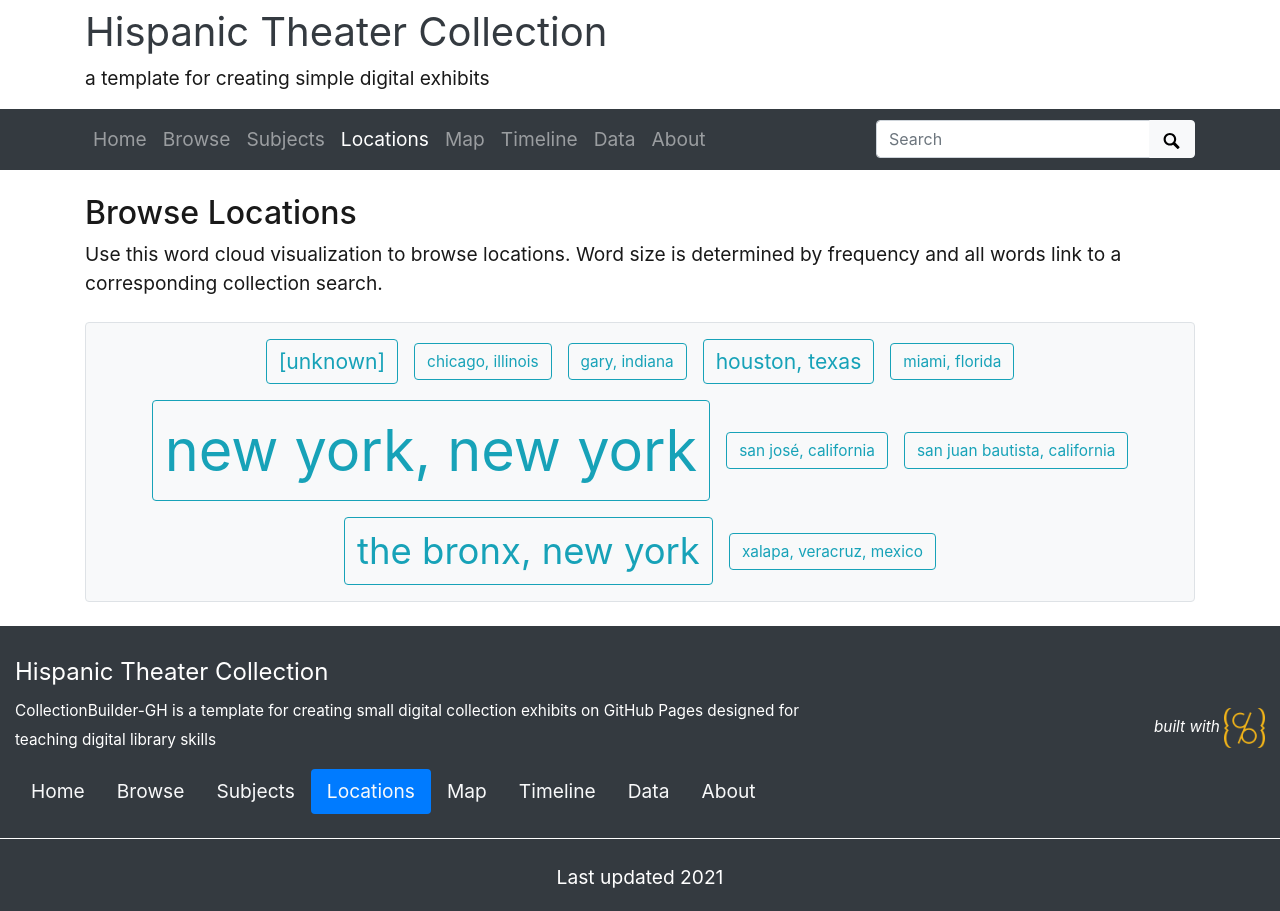
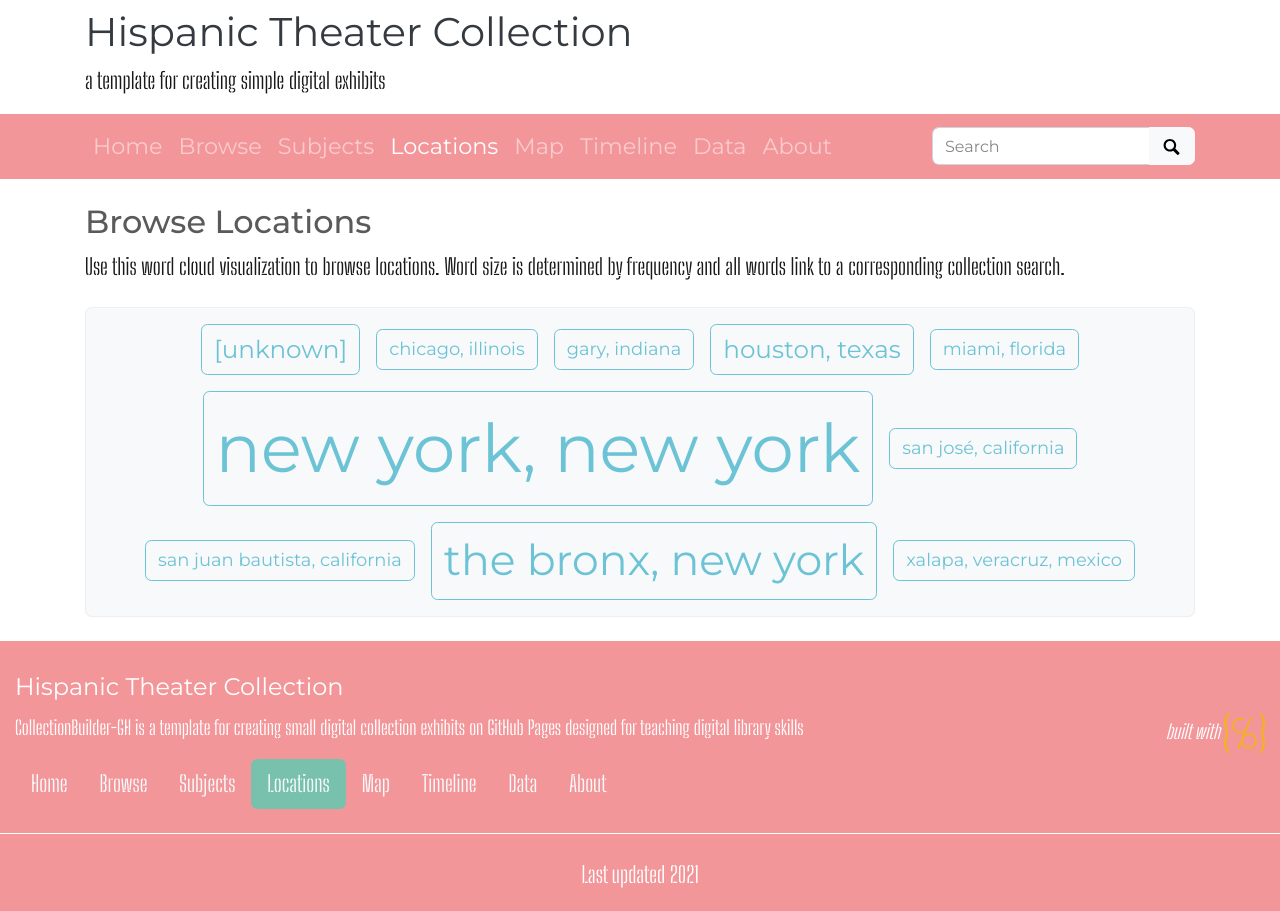
Before and after one commit to dcnb/histhea-demo, a Jekyll site: the page built from pages/locations.md, in a window 1280 px wide. Built offline with Jekyll 4.4.1, drawn with Linux system fonts in a browser that asks for light colours; nearby versions of some CDN libraries.

Commit message:
Update theme.yml

```diff
--- a/_data/theme.yml
+++ b/_data/theme.yml
@@ -77,11 +77,11 @@
 # BOOTSWATCH THEMES
 # You can replace the standard Bootstrap theme with a Bootswatch (https://github.com/thomaspark/bootswatch) option
 # Enter one of the following options below: cerulean; cosmo; cyborg; darkly; flatly; journal; litera; lumen; lux; materia; minty; pulse; sandstone; simplex; sketchy; slate; solar; spacelab; superhero; united; yeti
-bootswatch: # leave blank or comment out for plain bootstrap
+bootswatch: minty # leave blank or comment out for plain bootstrap
 
 # THEME FONTS
-base-font-size: 1.2em
+base-font-size: 1.4em
 text-color: "#191919"
 link-color: "#17a2b8"
-base-font-family: # comment out for bootstrap defaults. e.g. Roboto
-font-cdn: # add font stylesheet, e.g. <link href="https://fonts.googleapis.com/css?family=Roboto&display=swap" rel="stylesheet">
+base-font-family: Big Shoulders Stencil Display # comment out for bootstrap defaults. e.g. Roboto
+font-cdn: <link href="https://fonts.googleapis.com/css2?family=Big+Shoulders+Stencil+Display&display=swap" rel="stylesheet">  # add font stylesheet, e.g. <link href="https://fonts.googleapis.com/css?family=Roboto&display=swap" rel="stylesheet">
```
